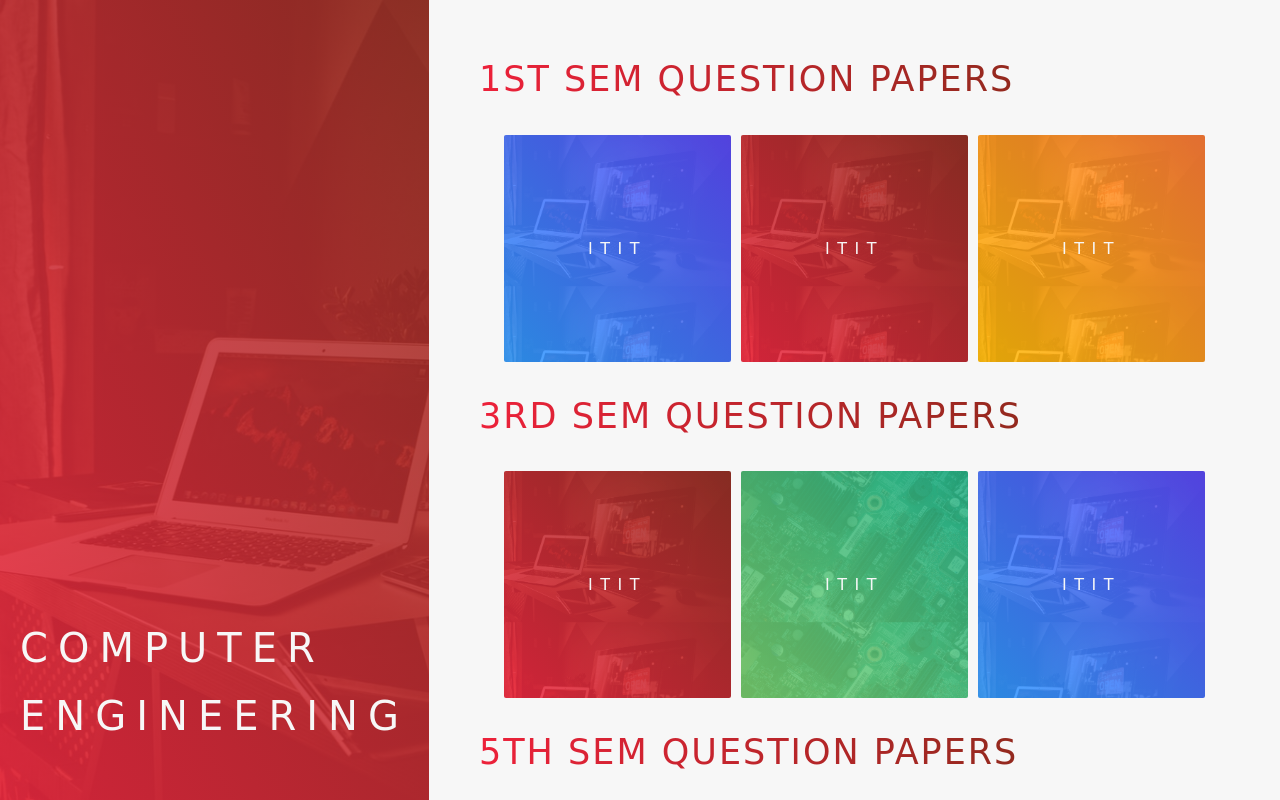
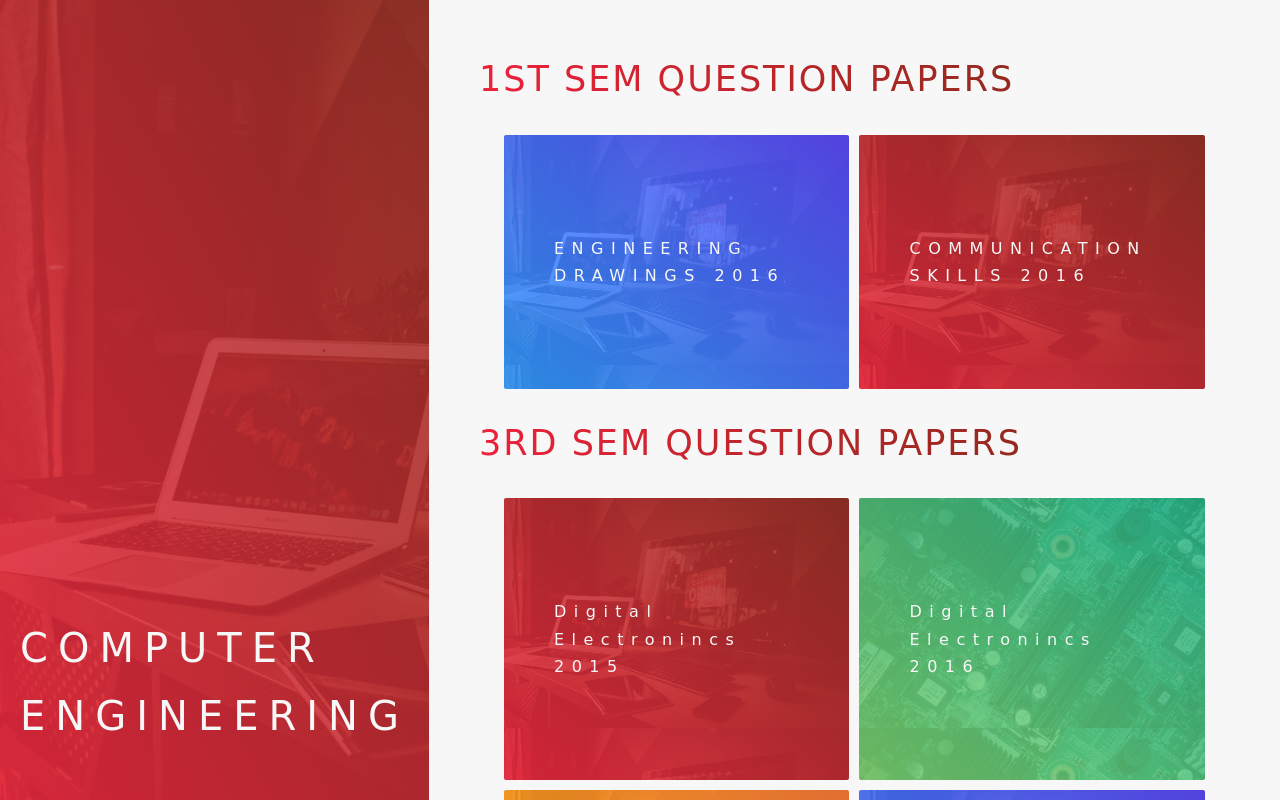
Before and after one commit to roopam527/minitroika.github.io, a website: page study/computer.html in a window 1280 px wide. Drawn offline with Linux system fonts and the light colour scheme; a web font is replaced by a local one.

Commit message:
adding pdf

```diff
--- a/study/computer.html
+++ b/study/computer.html
@@ -23,30 +23,37 @@
                         1st Sem Question Papers
                     </h2>
             <div class=" card-container" >
-                <a class="card-3 ">
-                        <h1 class="heading-primary--sub"> ITIT</h1>
+                <a target="_blank" href="pdf/cse-exams/1st/Ed-cs-1st-2016.pdf" class="card-3 ">
+                        <h1 class="heading-primary--sub"> ENGINEERING DRAWINGS 2016</h1>
                 </a>
 
-                <a class="card-2">
-                        <h1 class="heading-primary--sub"> ITIT</h1>
+                <a  target="_blank" href="pdf/cse-exams/1st/communication 2016.pdf" class="card-2">
+                        <h1 class="heading-primary--sub"> COMMUNICATION SKILLS 2016</h1>
                 </a>
-                <a class="card-1  ">
-                   <h1 class="heading-primary--sub"> ITIT</h1>
-                </a>
+
             </div>
             <h2 class="heading-secondary"  data-aos="fade">
                     3rd Sem Question Papers
                 </h2>
         <div class=" card-container" >
-            <a class="card-2 ">
-                    <h1 class="heading-primary--sub"> ITIT</h1>
+            <a target="_blank" href="pdf/cse-exams/3rd/DE 2015.pdf" class="card-2 ">
+                    <h1 class="heading-primary--sub"> Digital Electronincs 2015</h1>
             </a>
-            <a class="card-4">
-                    <h1 class="heading-primary--sub"> ITIT</h1>
+            <a target="_blank" href="pdf/cse-exams/3rd/DE 2016.pdf" class="card-4">
+                    <h1 class="heading-primary--sub"> Digital Electronincs 2016</h1>
             </a>
-            <a class="card-3">
-               <h1 class="heading-primary--sub"> ITIT</h1>
+            <a target="_blank" href="pdf/cse-exams/3rd/DE 2017.pdf" class="card-1">
+               <h1 class="heading-primary--sub">Digital Electronincs 2017</h1>
             </a>
+            <a target="_blank" href="pdf/cse-exams/3rd/DSC 2016.pdf" class="card-3">
+                <h1 class="heading-primary--sub">Data Structures in C 2016</h1>
+             </a>
+             <a target="_blank" href="pdf/cse-exams/3rd/OS 2017.pdf" class="card-5">
+                <h1 class="heading-primary--sub">Operating System 2017</h1>
+             </a>
+             <a target="_blank" href="pdf/cse-exams/3rd/microprocessor 2017.pdf" class="card-6">
+                <h1 class="heading-primary--sub">Microprocessor 2017</h1>
+             </a>
         </div>
         <h2 class="heading-secondary"  data-aos="fade">
                 5th Sem Question Papers
```
